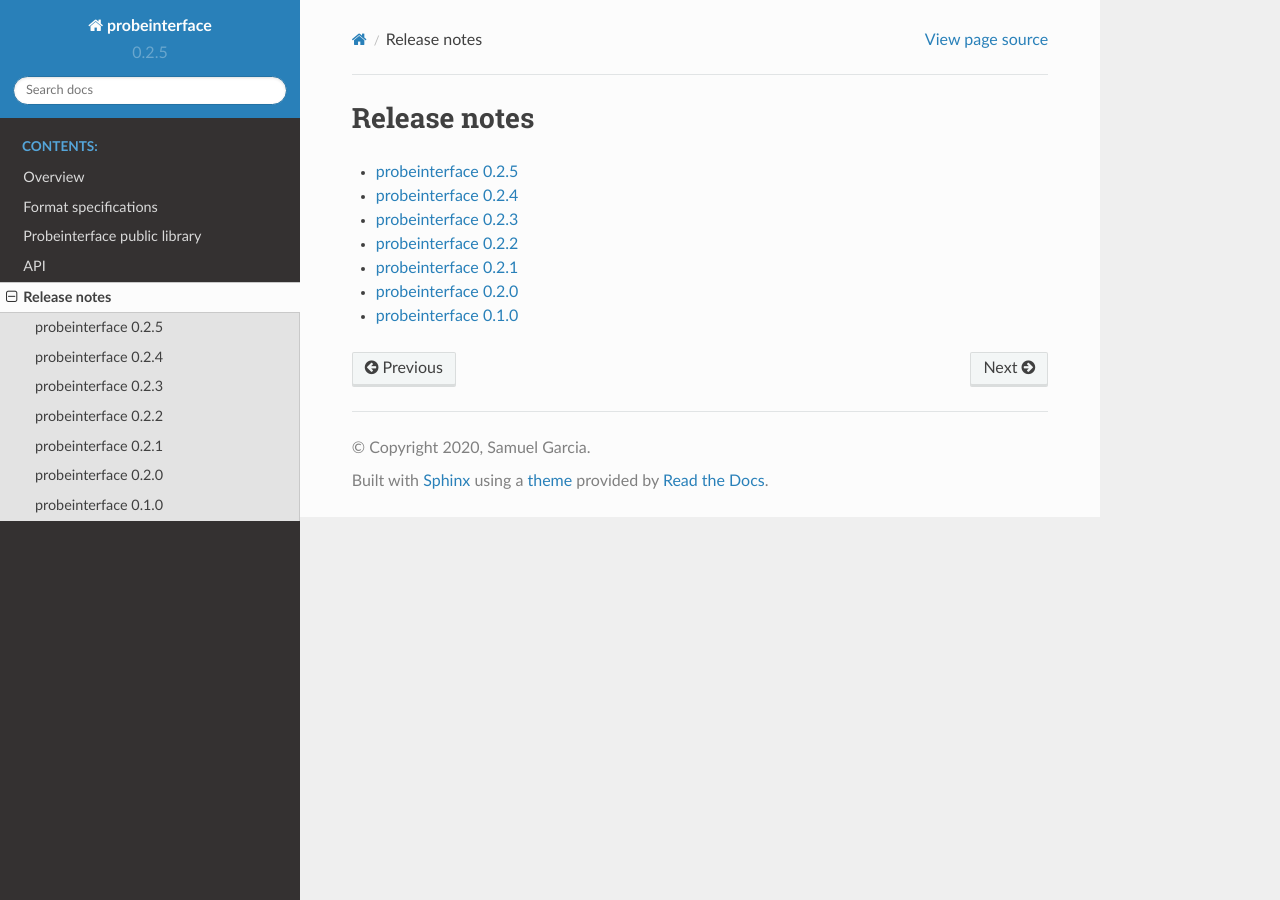
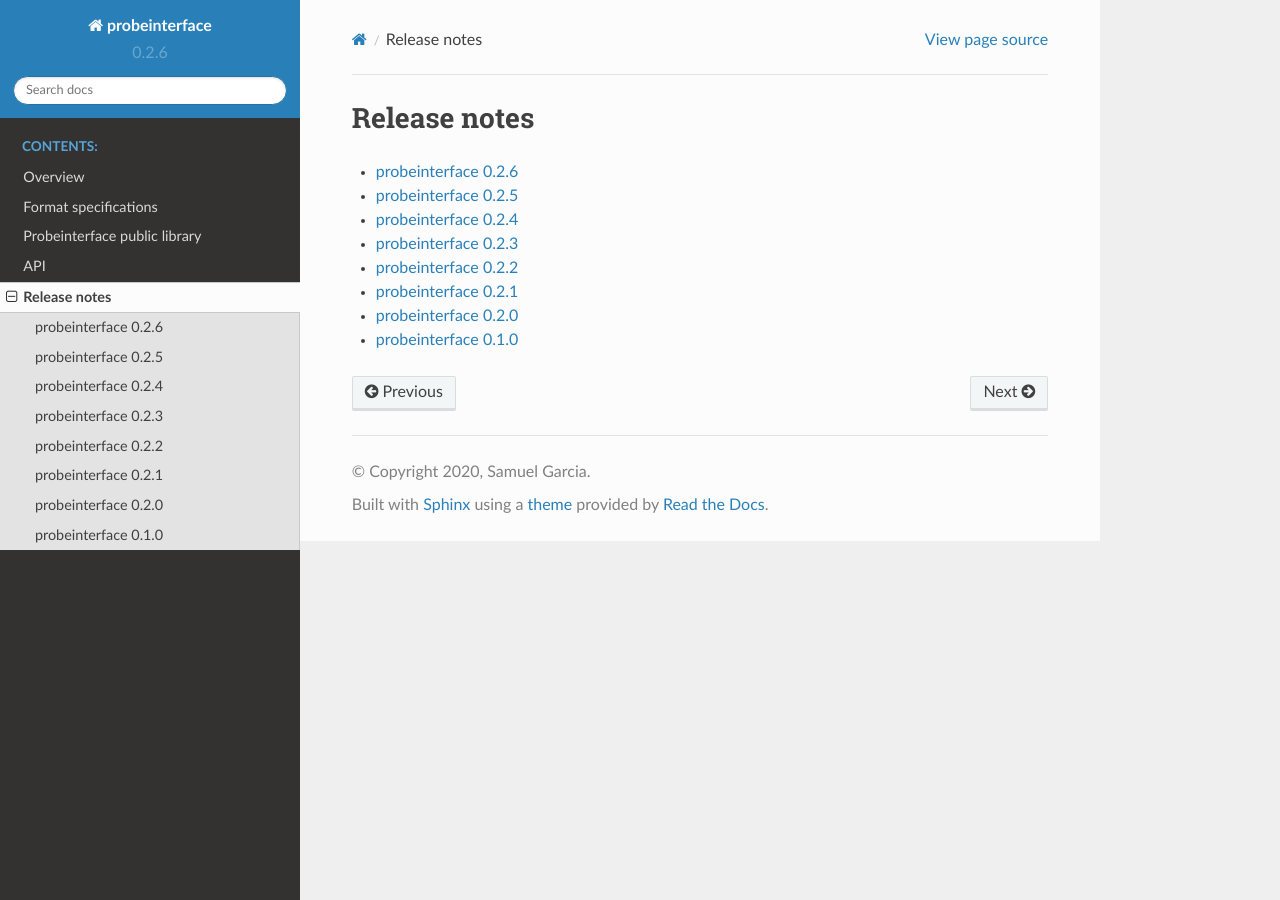
Before and after one commit to SpikeInterface/probeinterface, a Sphinx documentation site: the page built from doc/release_notes.rst, in a window 1280 px wide. Built offline with Sphinx 7.4.7 and the Read the Docs theme 2.0.0, drawn with Linux system fonts in a browser that asks for light colours; pages that are not in the unit, such as notebooks, are missing from menus.

Commit message:
prepare release 0.2.6

```diff
--- a/doc/release_notes.rst
+++ b/doc/release_notes.rst
@@ -6,6 +6,7 @@ Release notes
 .. toctree::
    :maxdepth: 1
 
+   releases/0.2.6.rst
    releases/0.2.5.rst
    releases/0.2.4.rst
    releases/0.2.3.rst
--- /dev/null
+++ b/doc/releases/0.2.6.rst
@@ -0,0 +1,8 @@
+probeinterface 0.2.6
+--------------------
+
+November, 26 2021
+
+* documention improvement
+* spikeglx neuropixel2 integration
+* plotting improvement
--- a/probeinterface/version.py
+++ b/probeinterface/version.py
@@ -1 +1 @@
-version = '0.2.5'
+version = '0.2.6'
```
